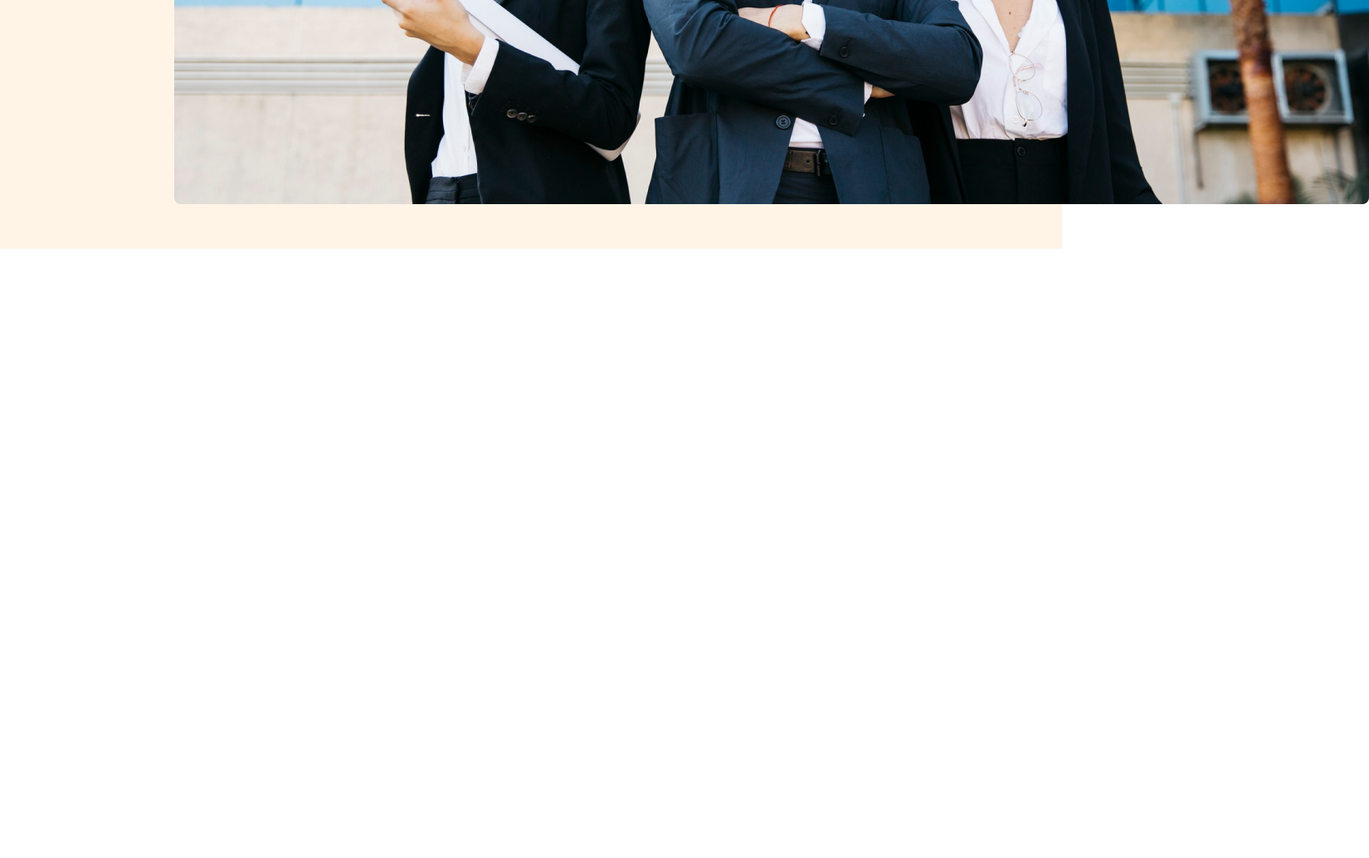
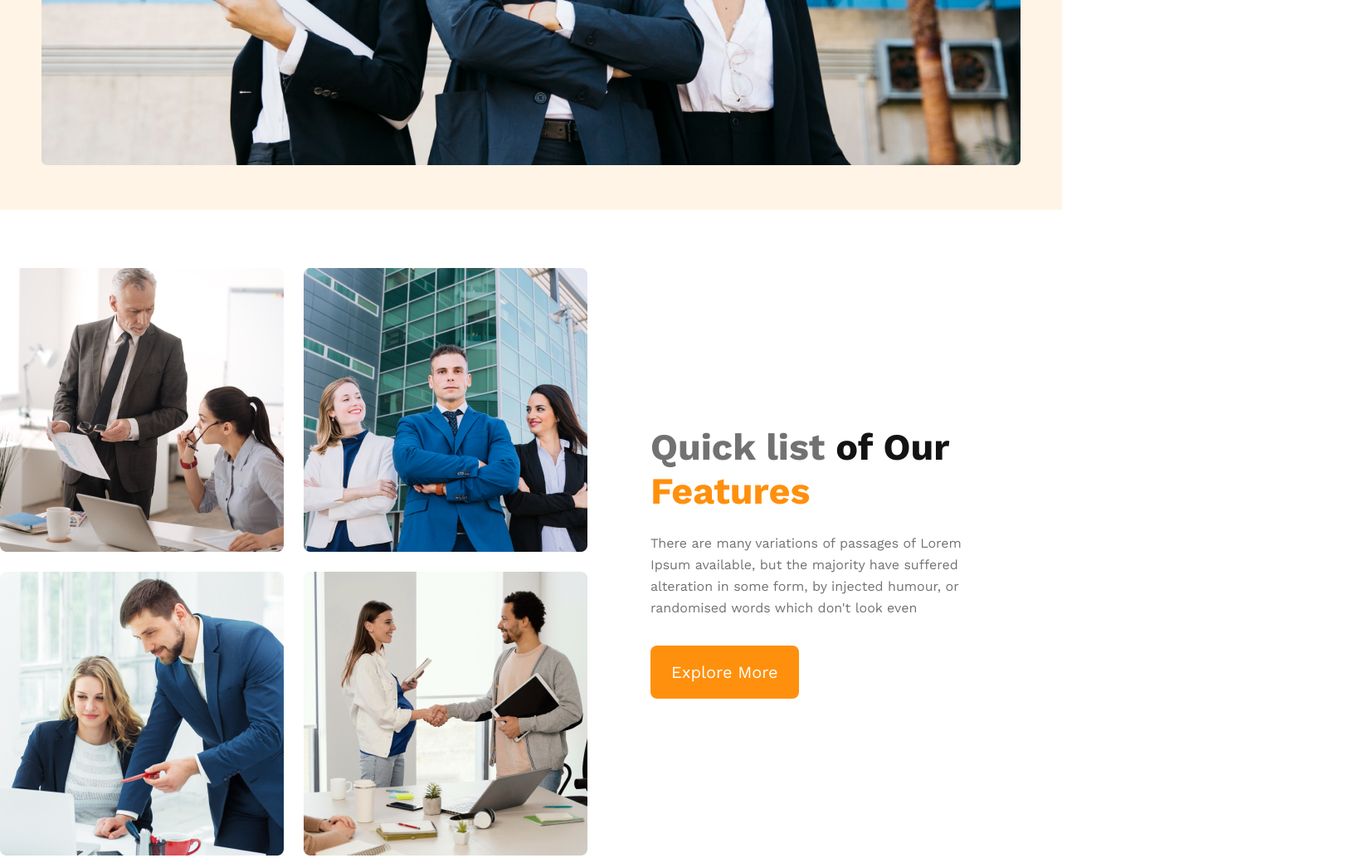
Before and after one commit to Al-Shahriar-Nazim/g3-architects, a plain HTML site: page index.html in a window 1280 px wide. Shown: the part 972-2006 px from the top of the page at 83% size, 1650 px wide, since content can reach past the window. Before the commit the page ends 1272 px from the top, so only its background shows below. Drawn offline with nearby package versions, Linux system fonts and the light colour scheme.

Commit message:
finished

```diff
--- a/index.html
+++ b/index.html
@@ -8,7 +8,7 @@
     <link rel="stylesheet" href="styles/g3.css" />
   </head>
   <body>
-    <!-- header part -->
+    <!-- header part start -->
     <header>
       <nav>
         <h3 class="nav-titel">G3 Architects</h3>
@@ -22,7 +22,7 @@
       <div class="banner">
         <div class="banner-content">
           <h3 class="banner-titel">Brand New Group of Architects</h3>
-          <p class="banner-description">
+          <p class="text-light-gray">
             There are many variations of passages of Lorem Ipsum available, but
             the majority have suffered alteration in some form, by injected
             humour, or randomised words which don't look even
@@ -30,12 +30,32 @@
           <button class="btn-primary">Explore More</button>
         </div>
         <div>
-            <img src="images/banner.png" alt="">
+          <img src="images/banner.png" alt="" />
         </div>
       </div>
     </header>
+    <!-- header part close -->
     <!-- main part -->
-    <main></main>
+    <main>
+      <section class="teams-container hide">
+        <!-- Features section start -->
+        <div class="teams-image-container">
+          <img src="images/team1.png" alt="" />
+          <img src="images/team2.png" alt="" />
+          <img src="images/team3.png" alt="" />
+          <img src="images/team4.png" alt="" />
+        </div>
+        <div class="teams-content">
+          <h3 class="teams-titel"><span class="quick-list">Quick list</span> <span class="our">of Our</span> <span class="text-features">Features</span></h3>
+          <p class="text-light-gray">
+            There are many variations of passages of Lorem Ipsum available, but
+            the majority have suffered alteration in some form, by injected
+            humour, or randomised words which don't look even
+          </p>
+          <button class="btn-primary">Explore More</button>
+        </div>
+      </section>
+    </main>
     <!-- footer part -->
     <footer></footer>
   </body>
--- a/styles/g3.css
+++ b/styles/g3.css
@@ -11,9 +11,13 @@
   border: none;
   padding: 20px 25px;
   color: #fff;
-  font-size: 20px;
+  font-size: 1.25rem;
   font-weight: 600px;
   margin-top: 32px;
+  cursor: pointer;
+}
+.text-light-gray{
+  color:#727272;
 }
 /* header related style */
 header {
@@ -55,10 +59,98 @@ nav li a {
   font-size: 4rem;
   font-weight: 700px;
 }
-.banner-description {
-  color: #727272;
+.text-light-gray {
   padding-top: 15px;
   font-size: 1rem;
   font-weight: 400px;
   line-height: 26px;
 }
+.banner img {
+  width: 100%;
+  margin-top: 50px;
+}
+/* main section */
+main {
+  max-width: 1440px;
+  margin: 70px auto;
+}
+/* Features section start */
+/* teams styles */
+.teams-container {
+  display: flex;
+  align-items: center;
+
+}
+.teams-image-container {
+  display: grid;
+  grid-template-columns: repeat(2, 1fr);
+  gap: 1.5rem;
+}
+.teams-content {
+  padding-left: 76px;
+  padding-right: 76px;
+}
+.teams-titel {
+  font-size: 2.8rem;
+
+}
+.teams-titel .quick-list {
+  color: #727272;
+  font-weight: 500px;
+}
+.teams-titel .our {
+  color: #131313;
+  font-weight: 700px;
+}
+.teams-titel .text-features {
+  color: #ff900e;
+  font-weight: 700px;
+}
+.text-light-gray{
+  font-size: 1rem;
+  font-weight: 400;
+  line-height: 26px;
+  padding-top: 24px;
+}
+
+/* media queries */
+/* mobile phone */
+@media screen and (max-width: 576px) {
+  header{
+padding: 20px;
+  }
+  /* .teams-content{
+    width: 60%;
+    margin: 0px auto;
+  } */
+  nav,
+  .teams-container{
+    flex-direction: column;
+  }
+  .teams-container{
+    /* padding: 10px; */
+  }
+  .teams-image-container{
+    grid-template-columns: 1fr;
+  }
+  .nav-titel {
+    margin-bottom: 20px;
+  }
+
+}
+/* medium  */
+@media screen and (min-width: 576px) and (max-width: 992px) {
+  nav,
+  .teams-container {
+    flex-direction: column;
+  }
+
+
+  }
+  header{
+    padding: 50px;
+  }
+  .nav-titel {
+    margin-bottom: 20px;
+  }
+}
```
